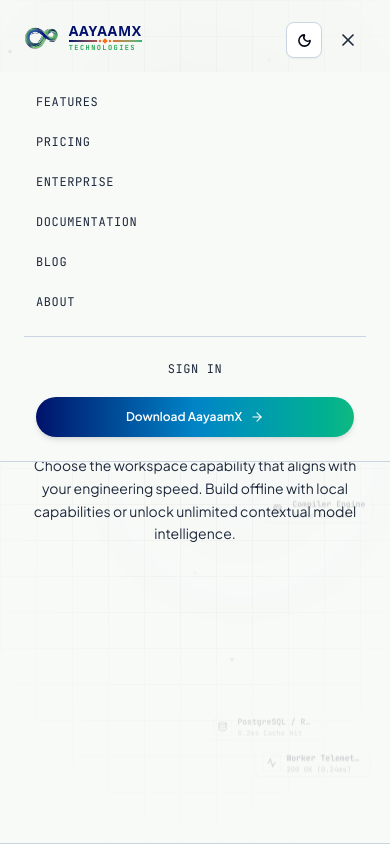
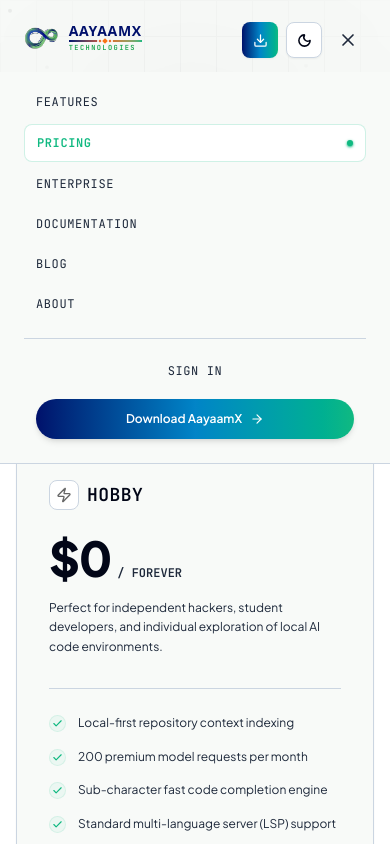
Before and after one commit to Ajay-code9/aayaamxeditor, a React (Vite) app: page /#/pricing in a window 390 px wide. Both pictures are taken after a click on the button "Open main menu". Shown: the top 844 px of the page. Built offline with nearby package versions, Linux system fonts and the light colour scheme.

Commit message:
Add mobile active menu indicator, quick download button, and pricing navigator pills

```diff
--- a/src/components/Navbar.tsx
+++ b/src/components/Navbar.tsx
@@ -5,7 +5,7 @@
 
 import React, { useState, useEffect } from 'react';
 import { motion, AnimatePresence } from 'motion/react';
-import { Menu, X, ArrowRight, Sun, Moon, Terminal } from 'lucide-react';
+import { Menu, X, ArrowRight, Sun, Moon, Terminal, Download } from 'lucide-react';
 import { Link, NavLink, useLocation } from 'react-router-dom';
 import { useTheme } from '../context/ThemeContext';
 import Logo from './Logo';
@@ -134,8 +134,17 @@
             </Link>
           </div>
 
-          {/* Mobile Theme Toggle + Menu button */}
+          {/* Mobile Quick Download + Theme Toggle + Menu button */}
           <div className="flex md:hidden items-center gap-2">
+            <Link
+              to="/download"
+              className="relative flex h-9 w-9 items-center justify-center rounded-lg bg-gradient-to-r from-[#00106B] via-[#0284C7] to-[#10B981] text-white shadow-xs cursor-pointer overflow-hidden active:scale-95 transition-all"
+              aria-label="Download AayaamX"
+              title="Download AayaamX"
+            >
+              <Download size={15} />
+            </Link>
+
             <motion.button
               whileTap={{ scale: 0.95 }}
               whileHover={{ scale: 1.05 }}
@@ -187,16 +196,24 @@
             className="md:hidden border-b border-border-primary bg-bg-primary"
           >
             <div className="space-y-1 px-6 pb-6 pt-3">
-              {navLinks.map((link) => (
+              {navLinks.map((link) => {
+                const isActive = location.pathname === link.to;
+                return (
                   <Link
                     key={link.name}
                     to={link.to}
                     onClick={() => setIsOpen(false)}
-                  className="block rounded-lg py-2.5 text-xs font-mono uppercase tracking-wider text-text-secondary hover:bg-bg-secondary hover:text-text-primary px-3 transition-all"
+                    className={`flex items-center justify-between rounded-lg py-2.5 px-3 text-xs font-mono uppercase tracking-wider transition-all ${
+                      isActive
+                        ? 'bg-bg-secondary text-[#10B981] font-bold border border-[#10B981]/20'
+                        : 'text-text-secondary hover:bg-bg-secondary hover:text-text-primary'
+                    }`}
                   >
-                  {link.name}
+                    <span>{link.name}</span>
+                    {isActive && <span className="w-1.5 h-1.5 rounded-full bg-[#10B981] shadow-sm shadow-[#10B981]" />}
                   </Link>
-              ))}
+                );
+              })}
               <div className="mt-4 border-t border-border-primary pt-4 flex flex-col gap-3 px-3">
                 <Link
                   to="/signin"
--- a/src/pages/AboutPage.tsx
+++ b/src/pages/AboutPage.tsx
@@ -19,7 +19,7 @@
       className="bg-bg-primary text-text-primary min-h-screen transition-colors duration-300"
     >
       {/* Brand Manifesto Hero Section */}
-      <section className="min-h-[100dvh] flex flex-col justify-center pt-20 md:pt-28 pb-12 border-b border-border-primary relative overflow-hidden bg-bg-primary transition-colors duration-300">
+      <section className="py-12 sm:py-16 md:min-h-[100dvh] flex flex-col justify-center pt-20 md:pt-28 pb-10 md:pb-12 border-b border-border-primary relative overflow-hidden bg-bg-primary transition-colors duration-300">
         <HeroBackgroundAnimation variant="page" />
         <div className="mx-auto max-w-7xl px-6 md:px-8 relative z-10 text-center my-auto">
           <div className="max-w-3xl mx-auto">
--- a/src/pages/BlogPage.tsx
+++ b/src/pages/BlogPage.tsx
@@ -68,7 +68,7 @@
       className="bg-bg-primary text-text-primary min-h-screen transition-colors duration-300"
     >
       {/* Title Hero Section */}
-      <section className="min-h-[100dvh] flex flex-col justify-center pt-20 md:pt-28 pb-12 border-b border-border-primary relative overflow-hidden bg-bg-primary transition-colors duration-300">
+      <section className="py-12 sm:py-16 md:min-h-[100dvh] flex flex-col justify-center pt-20 md:pt-28 pb-10 md:pb-12 border-b border-border-primary relative overflow-hidden bg-bg-primary transition-colors duration-300">
         <HeroBackgroundAnimation variant="page" />
         <div className="mx-auto max-w-7xl px-6 md:px-8 relative z-10 text-center my-auto">
           <div className="text-[#10B981] text-xs font-bold tracking-widest uppercase font-mono mb-4">
--- a/src/pages/DownloadPage.tsx
+++ b/src/pages/DownloadPage.tsx
@@ -56,7 +56,7 @@
       className="bg-bg-primary text-text-primary min-h-screen transition-colors duration-300"
     >
       {/* Title Hero Section */}
-      <section className="min-h-[100dvh] flex flex-col justify-center pt-20 md:pt-28 pb-12 border-b border-border-primary relative overflow-hidden bg-bg-primary transition-colors duration-300">
+      <section className="py-12 sm:py-16 md:min-h-[100dvh] flex flex-col justify-center pt-20 md:pt-28 pb-10 md:pb-12 border-b border-border-primary relative overflow-hidden bg-bg-primary transition-colors duration-300">
         <HeroBackgroundAnimation variant="page" />
         <div className="mx-auto max-w-7xl px-6 md:px-8 relative z-10 text-center my-auto">
           <div className="text-[#10B981] text-xs font-bold tracking-widest uppercase font-mono mb-4">
--- a/src/pages/EnterprisePage.tsx
+++ b/src/pages/EnterprisePage.tsx
@@ -61,7 +61,7 @@
       className="bg-bg-secondary text-text-primary min-h-screen transition-colors duration-300"
     >
       {/* Hero Header Section */}
-      <section className="min-h-[100dvh] flex flex-col justify-center pt-20 md:pt-28 pb-12 border-b border-border-primary relative overflow-hidden bg-bg-primary transition-colors duration-300">
+      <section className="py-12 sm:py-16 md:min-h-[100dvh] flex flex-col justify-center pt-20 md:pt-28 pb-10 md:pb-12 border-b border-border-primary relative overflow-hidden bg-bg-primary transition-colors duration-300">
         <HeroBackgroundAnimation variant="page" />
         <div className="mx-auto max-w-7xl px-6 md:px-8 relative z-10 text-center my-auto">
           <div className="max-w-3xl mx-auto">
--- a/src/pages/FeaturesPage.tsx
+++ b/src/pages/FeaturesPage.tsx
@@ -79,7 +79,7 @@
       className="bg-bg-secondary text-text-primary min-h-screen transition-colors duration-300"
     >
       {/* Editorial Header */}
-      <section className="min-h-[100dvh] flex flex-col justify-center pt-20 md:pt-28 pb-12 border-b border-border-primary relative overflow-hidden bg-bg-primary transition-colors duration-300">
+      <section className="py-12 sm:py-16 md:min-h-[100dvh] flex flex-col justify-center pt-20 md:pt-28 pb-10 md:pb-12 border-b border-border-primary relative overflow-hidden bg-bg-primary transition-colors duration-300">
         <HeroBackgroundAnimation variant="page" />
         <div className="mx-auto max-w-7xl px-6 md:px-8 relative z-10 text-center my-auto">
           <div className="text-[#10B981] text-xs font-bold tracking-widest uppercase font-mono mb-4">
--- a/src/pages/PricingPage.tsx
+++ b/src/pages/PricingPage.tsx
@@ -87,7 +87,7 @@
       className="bg-bg-secondary text-text-primary min-h-screen transition-colors duration-300"
     >
       {/* Editorial Title Hero Section */}
-      <section className="min-h-[100dvh] flex flex-col justify-center pt-20 md:pt-28 pb-12 border-b border-border-primary relative overflow-hidden bg-bg-primary transition-colors duration-300">
+      <section className="py-12 sm:py-16 md:min-h-[100dvh] flex flex-col justify-center pt-20 md:pt-28 pb-10 md:pb-12 border-b border-border-primary relative overflow-hidden bg-bg-primary transition-colors duration-300">
         <HeroBackgroundAnimation variant="page" />
         <div className="mx-auto max-w-7xl px-6 md:px-8 relative z-10 text-center my-auto">
           <div className="text-[#10B981] text-xs font-bold tracking-widest uppercase font-mono mb-3">
@@ -102,13 +102,31 @@
         </div>
       </section>
 
-      <div className="mx-auto max-w-7xl px-6 md:px-8 relative z-10 pt-16 md:pt-20 pb-20">
+      <div className="mx-auto max-w-7xl px-4 sm:px-6 md:px-8 relative z-10 pt-10 sm:pt-16 md:pt-20 pb-20">
+
+        {/* Mobile Quick Plan Navigator Pills */}
+        <div className="flex lg:hidden justify-center items-center gap-2 mb-8 bg-bg-primary border border-border-primary rounded-full p-1 max-w-xs mx-auto shadow-xs">
+          {PRICING_PLANS.map((tier) => (
+            <a
+              key={tier.name}
+              href={`#plan-${tier.name.toLowerCase()}`}
+              className={`flex-1 py-1.5 text-[11px] font-mono font-semibold uppercase text-center rounded-full transition-all ${
+                tier.popular
+                  ? 'bg-[#10B981] text-white shadow-xs'
+                  : 'text-text-secondary hover:text-text-primary'
+              }`}
+            >
+              {tier.name}
+            </a>
+          ))}
+        </div>
 
         {/* Pricing Cards Grid */}
         <div className="grid grid-cols-1 lg:grid-cols-3 gap-8 items-stretch mb-24">
           {PRICING_PLANS.map((tier) => (
             <div
               key={tier.name}
+              id={`plan-${tier.name.toLowerCase()}`}
               className={`rounded-xl border p-8 flex flex-col justify-between relative transition-all duration-300 h-full ${
                 tier.popular
                   ? 'bg-bg-primary border-[#10B981] shadow-lg ring-1 ring-[#10B981]/20 scale-102 lg:scale-105 z-10'
```
Lines whose indentation alone changed are shown as unchanged.
